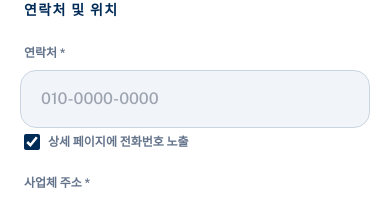
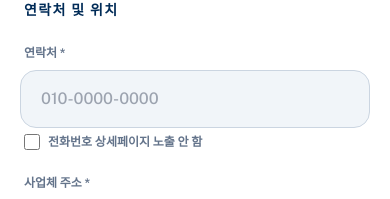
Before and after one commit to gumdalf7787art/sky-steward, a React (Vite) app: page /mypage/business-edit/1 in a window 390 px wide. Shown: the part 891-1090 px from the top of the page. Built offline with nearby package versions, Linux system fonts and the light colour scheme; no server answers; sample sign-in values are in the browser's storage.

Commit message:
fix: set 'Don't show phone' checkbox to unchecked by default and fix logic

```diff
--- a/src/pages/BusinessEdit.jsx
+++ b/src/pages/BusinessEdit.jsx
@@ -77,7 +77,7 @@ const BusinessEdit = () => {
         original_biz_no: '',
         category: '',
         phone: '',
-        show_phone: true,
+        show_phone: false,
         address: '',
         address_detail: '',
         church_id: '',
@@ -124,7 +124,7 @@ const BusinessEdit = () => {
                         original_biz_no: biz.biz_no || '',
                         category: biz.category || '',
                         phone: biz.phone || '',
-                        show_phone: biz.show_phone === 1,
+                        show_phone: biz.show_phone === 0,
                         address: biz.address || '',
                         address_detail: biz.address_detail || '',
                         church_id: biz.church_id || '',
@@ -362,6 +362,7 @@ const BusinessEdit = () => {
         body.append('id', businessId);
         Object.keys(formData).forEach(key => {
             if (key === 'keywords') body.append(key, JSON.stringify(formData[key]));
+            else if (key === 'show_phone') body.append(key, !formData[key]);
             else if (key !== 'original_biz_no') body.append(key, formData[key]);
         });
 
@@ -502,8 +503,8 @@ const BusinessEdit = () => {
                             <label className="text-xs font-bold text-slate-500 ml-1">연락처 *</label>
                             <input type="text" name="phone" value={formData.phone} onChange={handleChange} className="w-full px-5 py-4 bg-slate-100 border border-slate-300 rounded-2xl outline-none focus:bg-white focus:border-primary transition-all text-slate-800 font-medium" placeholder="010-0000-0000" />
                             <label className="flex items-center gap-2 mt-2 ml-1 cursor-pointer">
-                                <input type="checkbox" name="show_phone" checked={formData.show_phone} onChange={handleChange} className="w-4 h-4 rounded accent-primary" />
-                                <span className="text-xs font-bold text-slate-500">상세 페이지에 전화번호 노출</span>
+                                <input type="checkbox" name="show_phone" checked={formData.show_phone} onChange={handleChange} className="w-4 h-4 rounded-md accent-primary" />
+                                <span className="text-xs font-bold text-slate-500">전화번호 상세페이지 노출 안 함</span>
                             </label>
                         </div>
 
--- a/src/pages/BusinessRegister.jsx
+++ b/src/pages/BusinessRegister.jsx
@@ -61,7 +61,7 @@ const BusinessRegister = () => {
         biz_no: '',
         category: '',
         phone: '',
-        show_phone: true,
+        show_phone: false,
         address: '',
         address_detail: '',
         church_id: '',
@@ -317,6 +317,7 @@ const BusinessRegister = () => {
         const body = new FormData();
         Object.keys(formData).forEach(key => {
             if (key === 'keywords') body.append(key, JSON.stringify(formData[key]));
+            else if (key === 'show_phone') body.append(key, !formData[key]);
             else body.append(key, formData[key]);
         });
 
```
